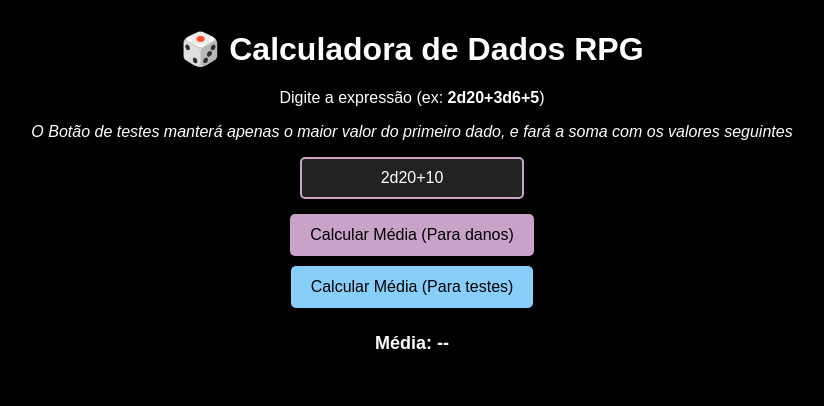
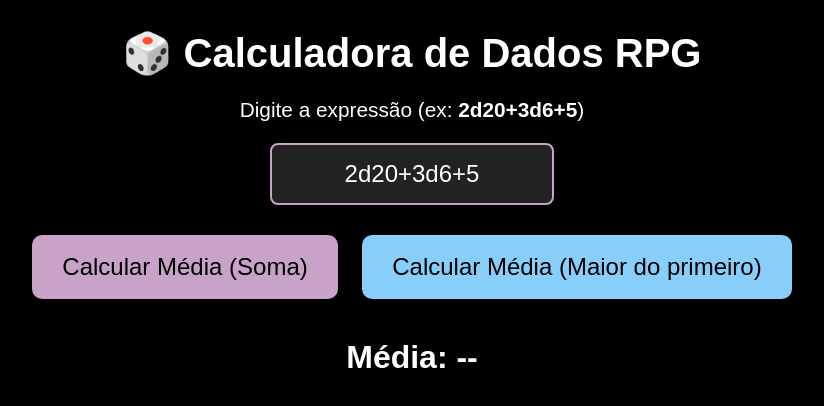
Before and after one commit to LuxielBD/PWA-Calculo-de-Dados, a plain HTML site: page index.html in a window 1280 px wide. Shown: the whole page, without its empty margins (228-1052 px from the left). Drawn offline with Linux system fonts and the light colour scheme.

Commit message:
Update index.html

```diff
--- a/index.html
+++ b/index.html
@@ -14,28 +14,36 @@
       color: #ffffff; /* letras brancas */
     }
 
-    h1 { color: #ffffff; }
+    h1 {
+      font-size: 2.5rem; /* título maior */
+      color: #ffffff;
+      margin-bottom: 20px;
+    }
+
+    p {
+      font-size: 1.3rem; /* texto explicativo maior */
+    }
 
     input {
-      padding: 10px;
-      font-size: 16px;
-      width: 200px;
+      padding: 15px;
+      font-size: 1.5rem; /* input maior */
+      width: 250px;
       border: 2px solid #c8a2c8; /* borda lilás pastel */
-      border-radius: 5px;
+      border-radius: 8px;
       background-color: #222222;
       color: #ffffff;
       text-align: center;
-      margin-bottom: 10px;
+      margin-bottom: 20px;
     }
 
     button {
-      padding: 12px 20px;
-      font-size: 16px;
+      padding: 18px 30px; /* botões maiores */
+      font-size: 1.5rem;
       border: none;
-      border-radius: 5px;
+      border-radius: 10px;
       color: #000000;
       cursor: pointer;
-      margin: 5px;
+      margin: 10px;
       transition: background-color 0.3s;
     }
 
@@ -52,22 +60,20 @@
     #btn-maior:hover { background-color: #70b7e3; }
 
     #resultado {
-      margin-top: 20px;
+      margin-top: 30px;
       font-weight: bold;
-      font-size: 18px;
+      font-size: 2rem; /* resultado maior */
     }
   </style>
 </head>
 <body>
   <h1>🎲 Calculadora de Dados RPG</h1>
   <p>Digite a expressão (ex: <b>2d20+3d6+5</b>)</p>
-  <p><i>O Botão de testes manterá apenas o maior valor do primeiro dado, e fará a soma com os valores seguintes</i></p>
 
-  <input id="expressao" value="2d20+10">
+  <input id="expressao" value="2d20+3d6+5">
   <br>
-  <button id="btn-soma" onclick="calcularSoma()">Calcular Média (Para danos)</button>
-  <br>
-  <button id="btn-maior" onclick="calcularMaior()">Calcular Média (Para testes)</button>
+  <button id="btn-soma" onclick="calcularSoma()">Calcular Média (Soma)</button>
+  <button id="btn-maior" onclick="calcularMaior()">Calcular Média (Maior do primeiro)</button>
 
   <div id="resultado">Média: --</div>
 
```
